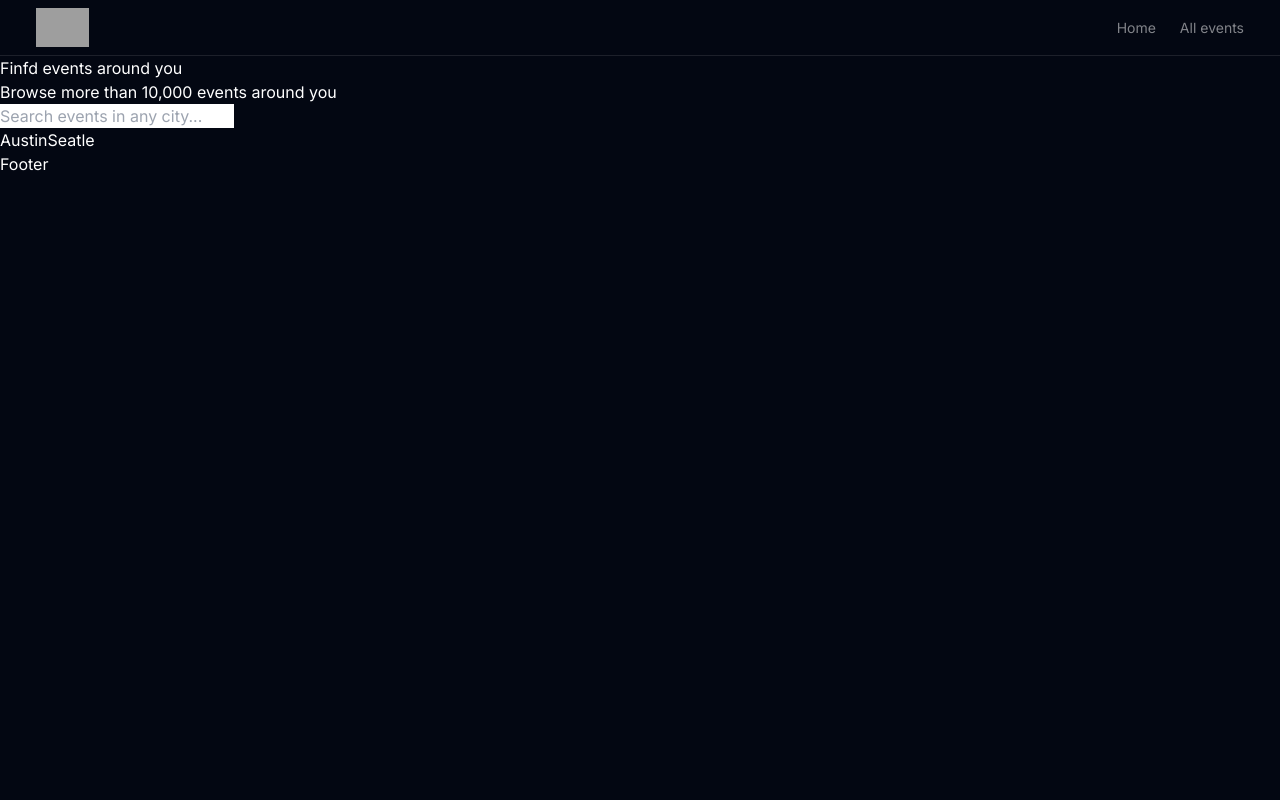
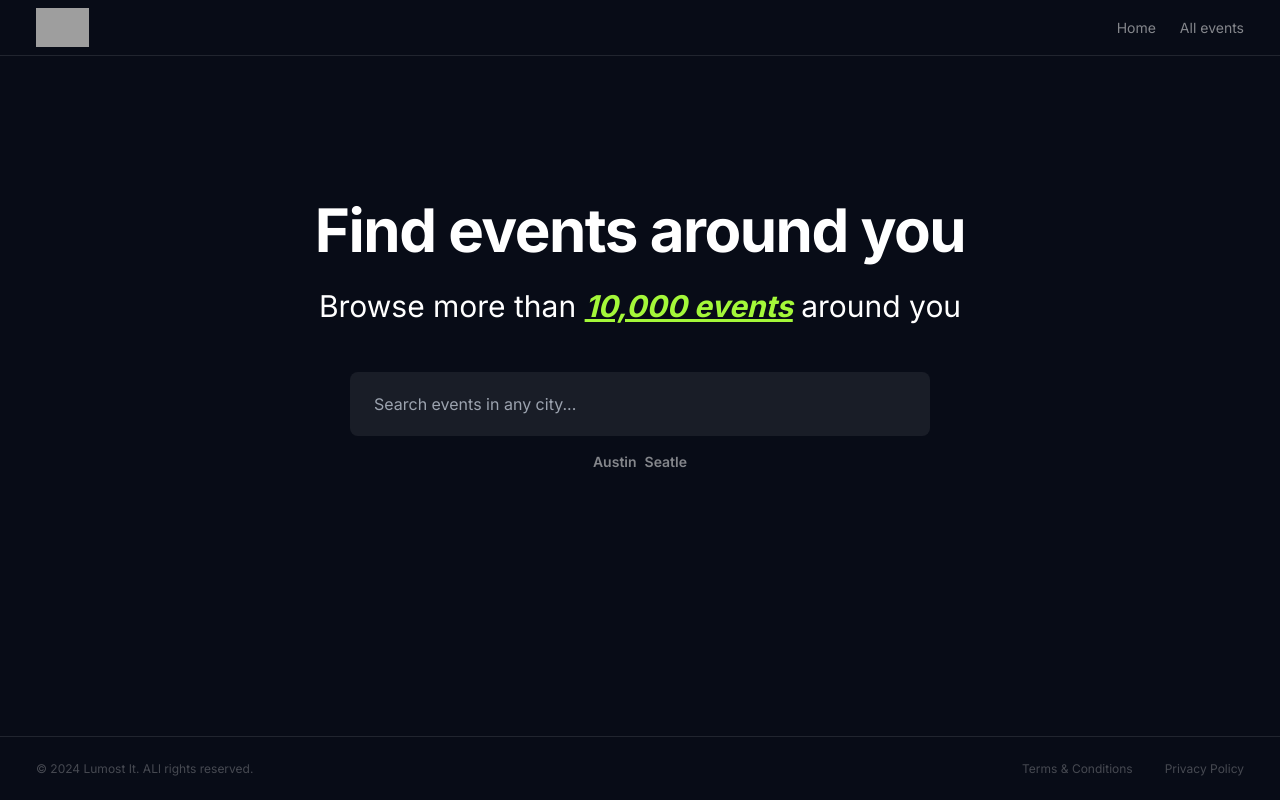
Before and after one commit to marcin-libelt/eventix-search-webapp, a Next.js app: page / in a window 1280 px wide. Built offline with nearby package versions, Linux system fonts and the light colour scheme; grey boxes are pictures that could not be loaded.

Commit message:
general styling

```diff
--- a/src/app/layout.tsx
+++ b/src/app/layout.tsx
@@ -3,6 +3,7 @@
 import "./globals.css";
 import Header from "@/components/Header";
 import Footer from "@/components/Footer";
+import Container from "@/components/Container";
 
 const inter = Inter({ subsets: ["latin"] });
 
@@ -19,9 +20,11 @@
   return (
     <html lang="en">
       <body className={`${inter.className} bg-gray-950 text-white`}>
-        <Header />
-        {children}
-        <Footer />
+        <Container>
+          <Header />
+          {children}
+          <Footer />
+        </Container>
       </body>
     </html>
   );
--- a/src/app/page.tsx
+++ b/src/app/page.tsx
@@ -2,20 +2,29 @@
 
 export default function Home() {
   return (
-    <main>
-      <h1>Finfd events around you</h1>
-      <p>Browse more than 10,000 events around you</p>
+    <main className="flex flex-col items-center pt-36 px-3">
+      <h1 className="text-3xl lg:text-6xl font-bold tracking-tight">
+        Find events around you
+      </h1>
+      <p className="mb-12 mt-7 text-2xl lg:text-3xl">
+        Browse more than{" "}
+        <span className="font-bold italic underline text-[#a4f839]">
+          10,000 events
+        </span>{" "}
+        around you
+      </p>
 
-      <form>
+      <form className="w-full sm:w-[580px]">
         <input
           type="text"
           spellCheck={false}
           placeholder="Search events in any city..."
+          className="w-full h-16 rounded-lg bg-white/[7%] px-6 outline-none ring-[#a4f839]/50 focus:bg-white/10 focus:ring-2 transition"
         />
       </form>
 
-      <section>
-        <div>
+      <section className="flex mt-4 gap-x-4 text-sm text-white/50">
+        <div className="space-x-2 font-semibold">
           <Link href="/events/austin">Austin</Link>
           <Link href="/events/seatle">Seatle</Link>
         </div>
--- /dev/null
+++ b/src/components/Container.tsx
@@ -0,0 +1,9 @@
+import React from "react";
+
+export default function Container({ children }) {
+  return (
+    <div className="flex flex-col max-w-7xl mx-auto min-h-screen bg-white/[2%]">
+      {children}
+    </div>
+  );
+}
--- a/src/components/Footer.tsx
+++ b/src/components/Footer.tsx
@@ -1,5 +1,30 @@
+import Link from "next/link";
 import React from "react";
 
+const routes = [
+  {
+    path: "/terms-condidtions",
+    name: "Terms & Conditions",
+  },
+  {
+    path: "/privacy-policy",
+    name: "Privacy Policy",
+  },
+];
+
 export default function Footer() {
-  return <footer>Footer</footer>;
+  return (
+    <footer className="mt-auto flex items-center justify-between h-16 border-t border-white/10 px-3 md:px-9 text-xs text-white/25">
+      <small className="text-xs">
+        &copy; 2024 Lumost It. ALl rights reserved.
+      </small>
+      <ul className="flex gap-x-3 sm:gap-x-8">
+        {routes.map(({ path, name }) => (
+          <li key={path}>
+            <Link href={path}>{name}</Link>
+          </li>
+        ))}
+      </ul>
+    </footer>
+  );
 }
```
